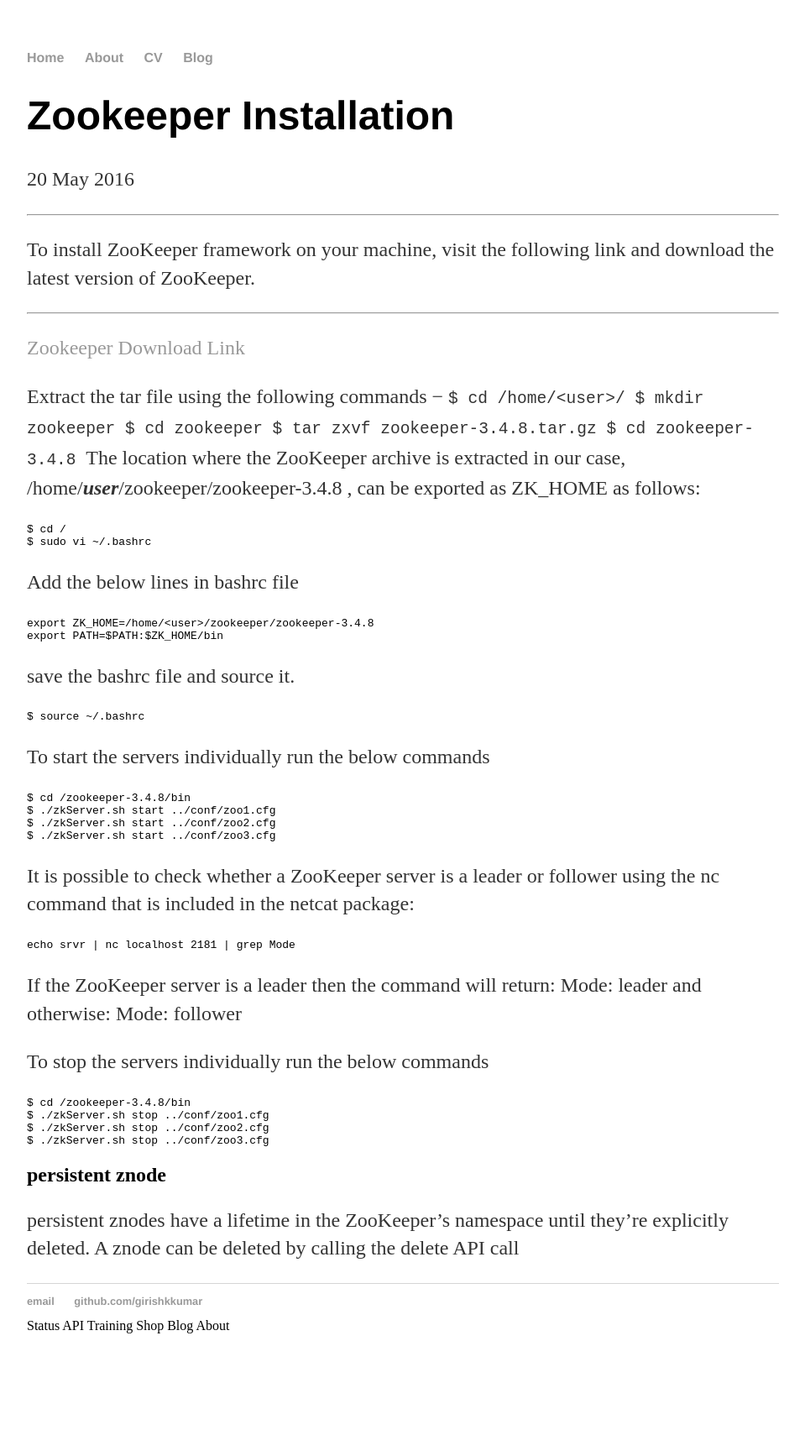
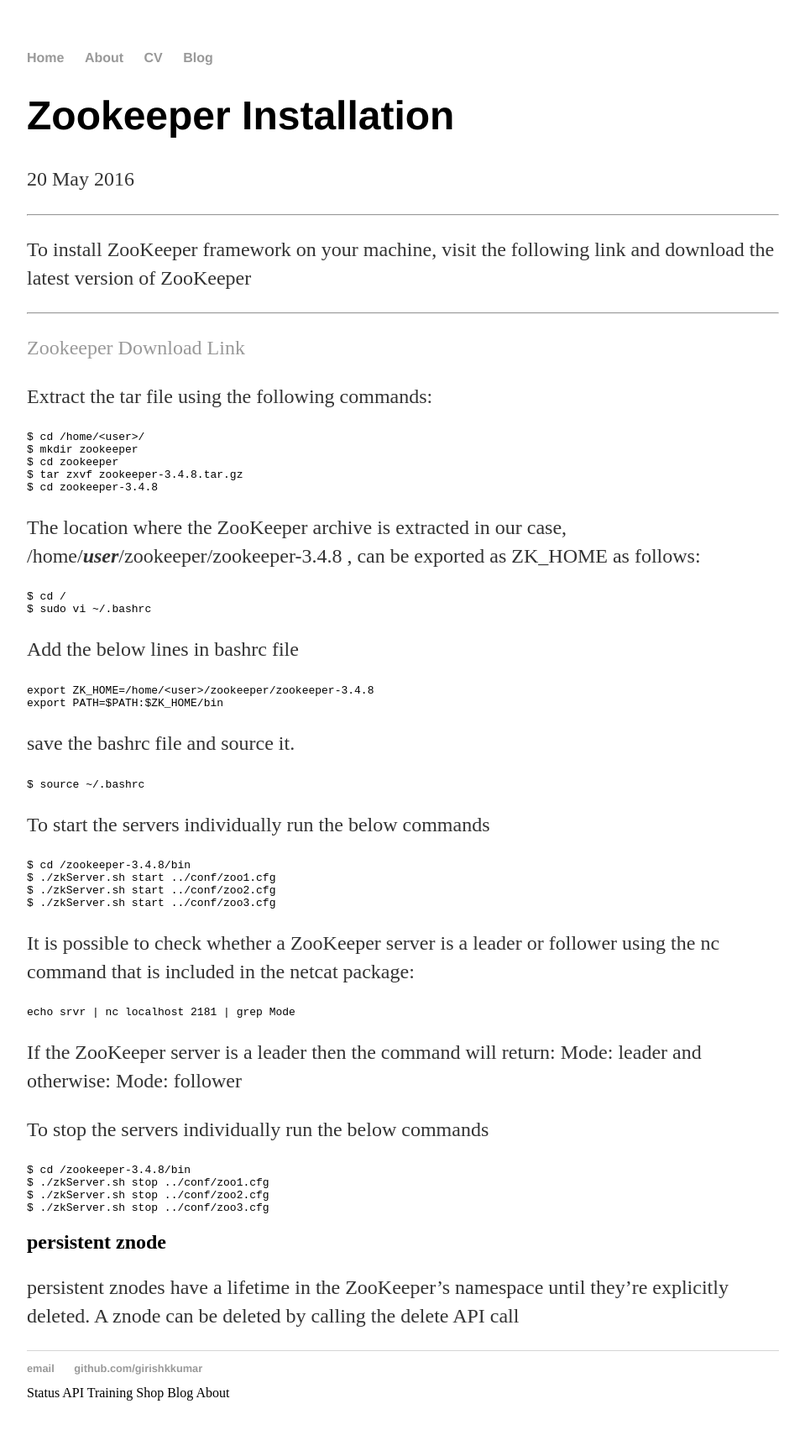
Before and after one commit to girishkkumar/girish.github.io, a Jekyll site: the page built from _posts/2016-05-20-zookeeper-installation.md, in a window 1280 px wide. Shown: the whole page at 84% size, without its empty margins (160-1119 px from the left). Built offline with Jekyll 4.4.1, drawn with Linux system fonts in a browser that asks for light colours; before the commit the page ends 1648 px from its top, so only the background shows below that.

````diff
--- a/_posts/2016-05-20-zookeeper-installation.md
+++ b/_posts/2016-05-20-zookeeper-installation.md
@@ -4,19 +4,22 @@ title: "Zookeeper Installation"
 date: 2016-05-20
 ---
 * * *
-To install ZooKeeper framework on your machine, visit the following link and download the latest version of ZooKeeper.
+To install ZooKeeper framework on your machine, visit the following link and download the latest version of ZooKeeper
 * * *
+
 [Zookeeper Download Link](http://zookeeper.apache.org/releases.html)
 
 
-Extract the tar file using the following commands −
-``
+Extract the tar file using the following commands:
+
+```
 $ cd /home/<user>/
 $ mkdir zookeeper
 $ cd zookeeper
 $ tar zxvf zookeeper-3.4.8.tar.gz
 $ cd zookeeper-3.4.8
-``
+```
+
 The location where the ZooKeeper archive is extracted in our case, /home/***user***/zookeeper/zookeeper-3.4.8 , can be exported as ZK_HOME as follows:
 
 ```
@@ -24,16 +27,19 @@ $ cd /
 $ sudo vi ~/.bashrc
 ```
 Add the below lines in bashrc file
+
 ```
 export ZK_HOME=/home/<user>/zookeeper/zookeeper-3.4.8
 export PATH=$PATH:$ZK_HOME/bin
 ```
+
 save the bashrc file and source it.
 ```
 $ source ~/.bashrc
 ```
 
 To start the servers individually run the below commands
+
 ```
 $ cd /zookeeper-3.4.8/bin
 $ ./zkServer.sh start ../conf/zoo1.cfg
@@ -42,6 +48,7 @@ $ ./zkServer.sh start ../conf/zoo3.cfg
 ```
 
 It is possible to check whether a ZooKeeper server is a leader or follower using the nc command that is included in the netcat package:
+
 ```
 echo srvr | nc localhost 2181 | grep Mode
 ```
@@ -50,6 +57,7 @@ If the ZooKeeper server is a leader then the command will return: Mode: leader a
 
 
 To stop the servers individually run the below commands
+
 ```
 $ cd /zookeeper-3.4.8/bin
 $ ./zkServer.sh stop ../conf/zoo1.cfg
````
